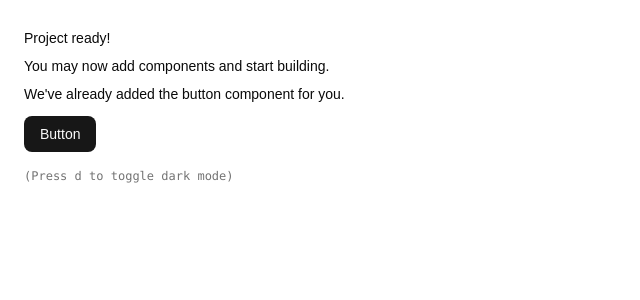
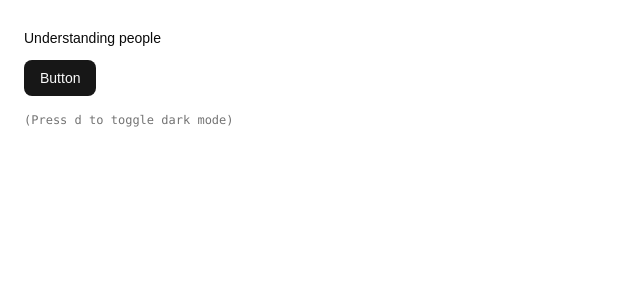
Before and after one commit to leonistor/un-pe, a React (Vite) app: page / in a window 1280 px wide. Shown: the top 300 px of the page, without its empty margins (0-640 px from the left). Built offline with nearby package versions, Linux system fonts and the light colour scheme.

Commit message:
clean start

```diff
--- a/src/App.tsx
+++ b/src/App.tsx
@@ -5,9 +5,8 @@ export function App() {
     <div className="flex min-h-svh p-6">
       <div className="flex max-w-md min-w-0 flex-col gap-4 text-sm leading-loose">
         <div>
-          <h1 className="font-medium">Project ready!</h1>
-          <p>You may now add components and start building.</p>
-          <p>We&apos;ve already added the button component for you.</p>
+          <h1 className="font-medium">Understanding people</h1>
+
           <Button className="mt-2">Button</Button>
         </div>
         <div className="font-mono text-xs text-muted-foreground">
--- a/vite.config.ts
+++ b/vite.config.ts
@@ -5,6 +5,10 @@ import { defineConfig } from "vite"
 
 // https://vite.dev/config/
 export default defineConfig({
+  server: {
+    host: "0.0.0.0",
+  },
+  clearScreen: false,
   plugins: [react(), tailwindcss()],
   resolve: {
     alias: {
```
Also changed, not shown: 1 other file (tests, documents, lock files or other folders).
